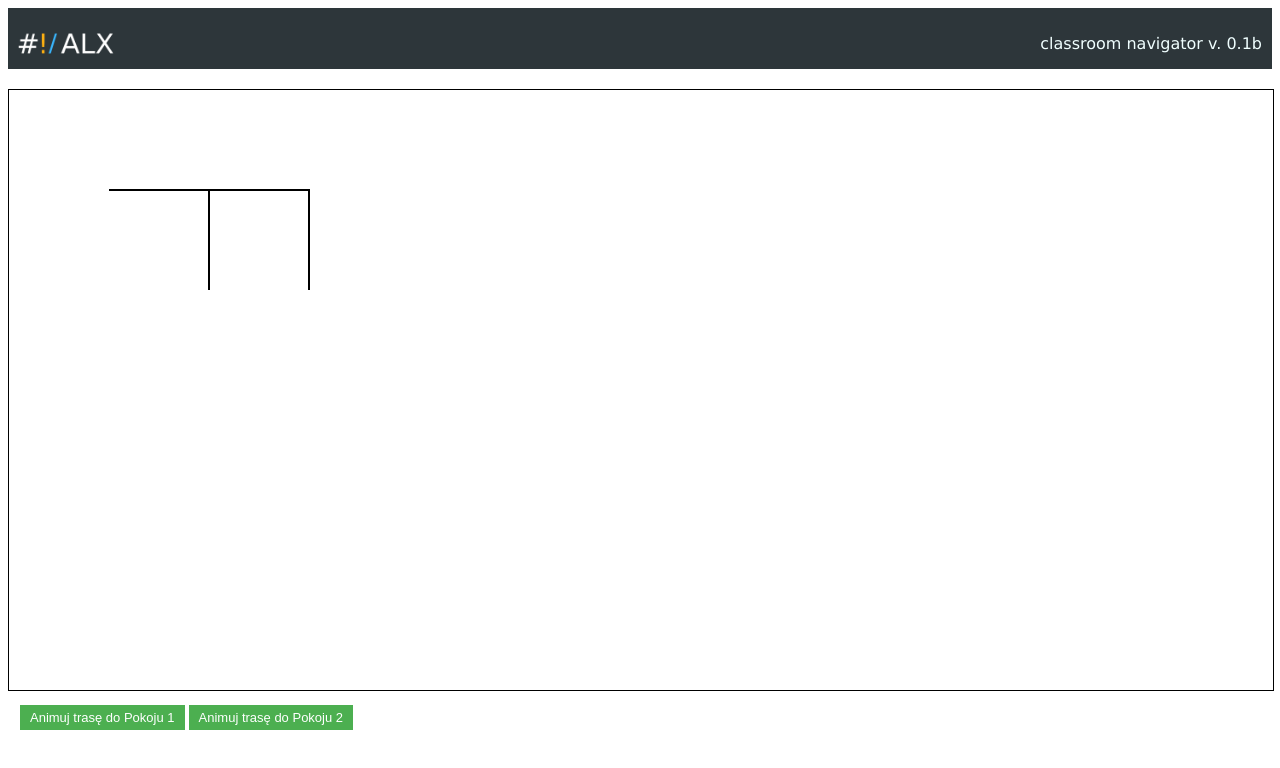
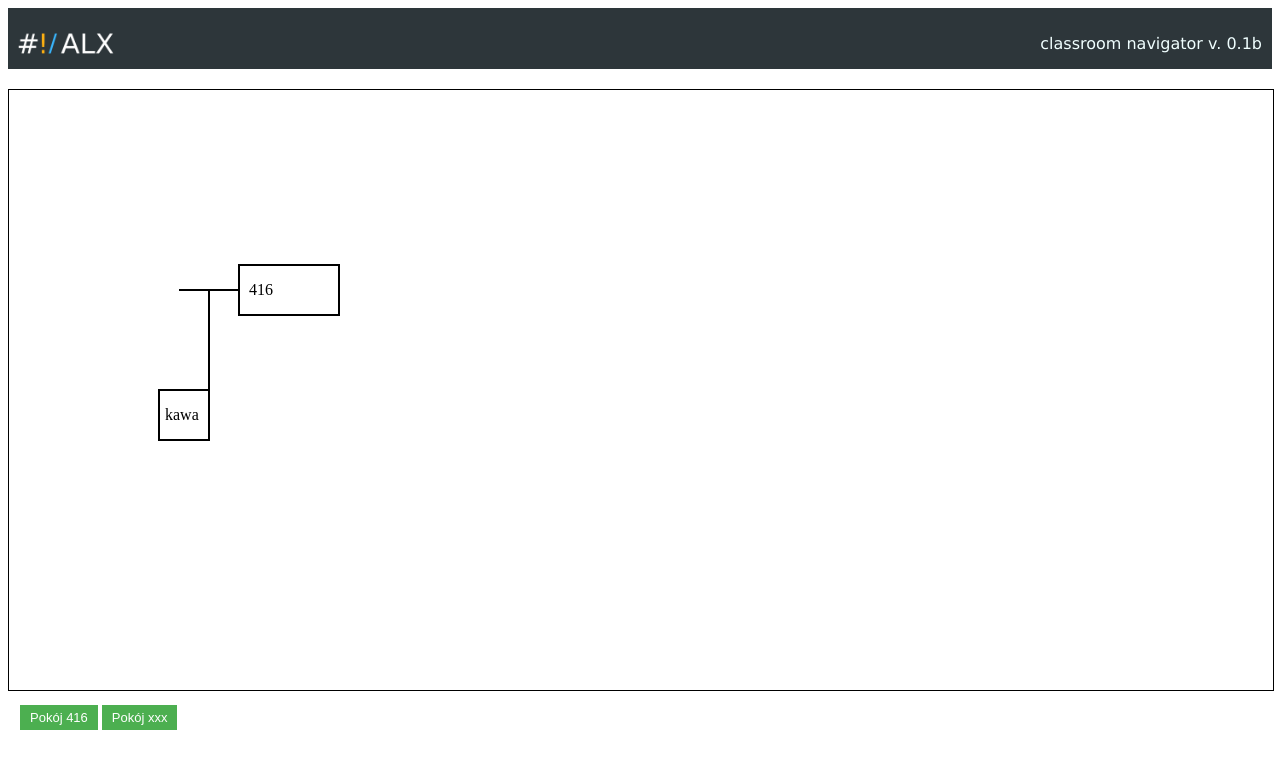
Before and after one commit to dev-com2020/office-map-app, an Angular app: page / in a window 1280 px wide. Shown: the top 768 px of the page. Built offline with nearby package versions, Linux system fonts and the light colour scheme.

Commit message:
pierwsze boxy

```diff
--- a/src/app/office-map/office-map.component.html
+++ b/src/app/office-map/office-map.component.html
@@ -2,14 +2,18 @@
   <header><img src="assets\logo-alx.png"/>
   <p>classroom navigator v. 0.1b</p></header>
   <div id="map-container">
-    <svg width="600" height="400">
+    <svg width="400" height="600">
+        <rect x="230" y="175" fill="transparent" stroke-width="2" width="100" height="50" stroke="black"/>
+        <rect x="150" y="300" fill="transparent" stroke-width="2" width="50" height="50" stroke="black"/>
+        <text x="156" y="330">kawa</text>
+        <path id="416" d="M200,300 L200,200 L230,200" stroke="black" stroke-width="2" fill="none"/>
+        <text x="240" y="205">416</text>
+        <path id="xxx" d="M200,300 L200,200 L170,200" stroke="black" stroke-width="2" fill="none"/>
 
-        <path id="path1" d="M100,100 L200,100 L200,200" stroke="black" stroke-width="2" fill="none"/>
-        <path id="path2" d="M200,100 L300,100 L300,200" stroke="black" stroke-width="2" fill="none"/>
 
       </svg>
   </div>
 <nav>
-  <button (click)="animateRoute('path1')">Animuj trasę do Pokoju 1</button>
-  <button (click)="animateRoute('path2')">Animuj trasę do Pokoju 2</button>
+  <button (click)="animateRoute('416')">Pokój 416</button>
+  <button (click)="animateRoute('xxx')">Pokój xxx</button>
 </nav>
--- a/src/app/office-map/office-map.component.ts
+++ b/src/app/office-map/office-map.component.ts
@@ -45,7 +45,7 @@ export class OfficeMapComponent implements OnInit {
 
       // Animacja (możesz dostosować czas trwania i opóźnienie)
       circle.style.opacity = '0';
-      circle.style.transition = `opacity 0.5s ease ${i * 0.02}s`; // Dostosuj dla płynniejszej animacji
+      circle.style.transition = `opacity 0.5s ease ${i * 0.01}s`; // Dostosuj dla płynniejszej animacji
       setTimeout(() => circle.style.opacity = '1', i * 5);
 
   }
```
Also changed, not shown: src/assets/mapka.svg (added).
